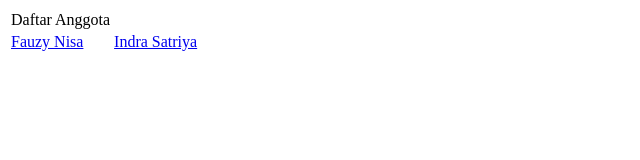
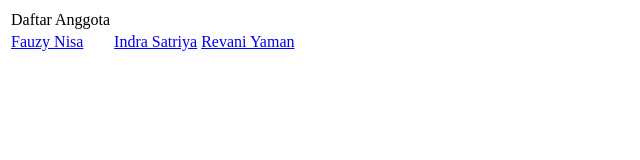
Before and after one commit to FauzyN/RPL_C, a plain HTML site: page index.html in a window 1280 px wide. Shown: the whole page, without its empty margins (0-640 px from the left). Drawn offline with Linux system fonts and the light colour scheme.

Commit message:
Push Index

```diff
--- a/index.html
+++ b/index.html
@@ -11,6 +11,7 @@
 		<tr>
 			<td><a href ="1608107010068.html">Fauzy Nisa</a></td>
 			<td><a href ="1608107010041.html">Indra Satriya</a></td>
+			<td><a href ="1608107010046.html">Revani Yaman</a></td>
 		</tr>
      </table>
   </body>
```
